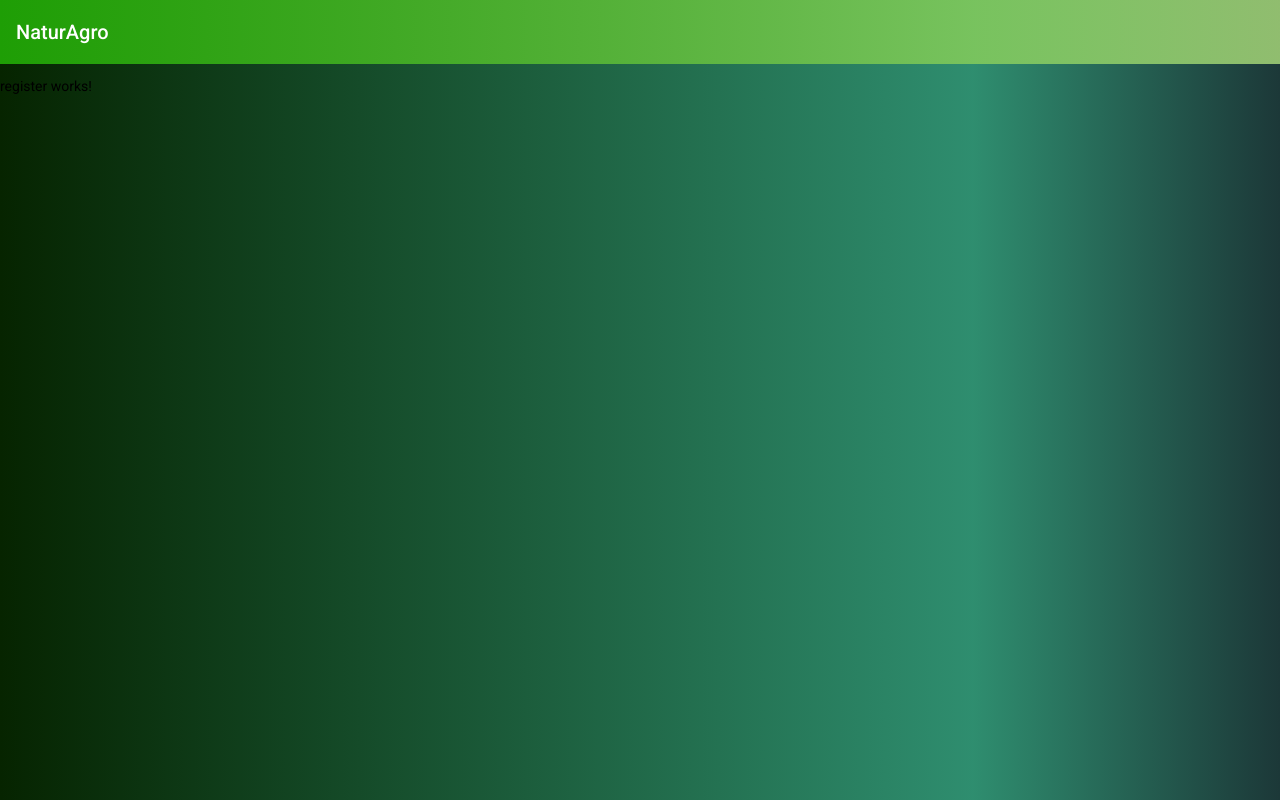
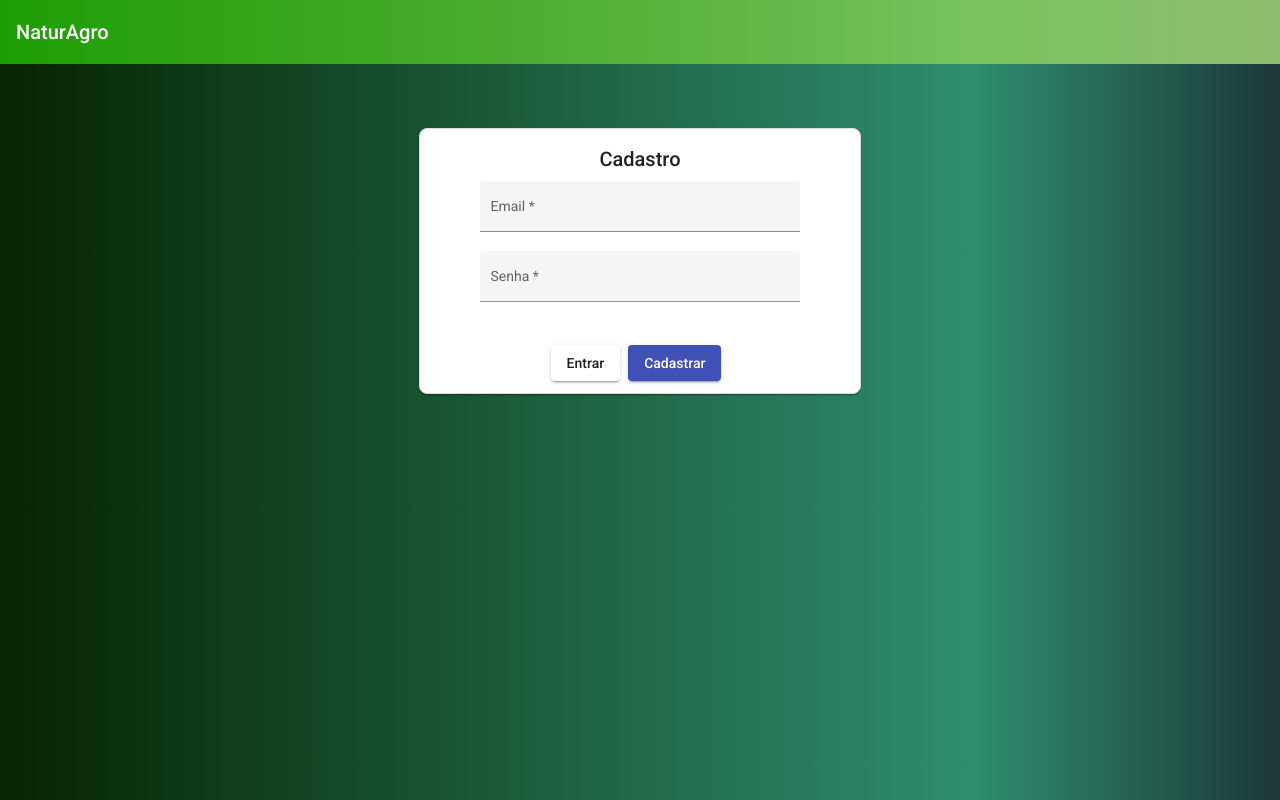
Before and after one commit to victorgiuliano2162/projeto-ang-spring, an Angular app in the folder angular-front/: page /new in a window 1280 px wide. Built offline with nearby package versions, Linux system fonts and the light colour scheme.

Commit message:
also doesnt work propely

```diff
--- a/angular-front/src/app/components/register/register.component.html
+++ b/angular-front/src/app/components/register/register.component.html
@@ -1 +1,21 @@
-<p>register works!</p>
+<mat-card>
+  <mat-card-header>
+    <mat-card-title class="centered-title">Cadastro</mat-card-title>
+  </mat-card-header>
+  <mat-card-content>
+    <form [formGroup]="registerForm">
+      <mat-form-field class="example-full-width" appearance="fill">
+        <mat-label>Email</mat-label>
+        <input matInput formControlName="email" type="email" placeholder="Email">
+      </mat-form-field>
+      <mat-form-field class="exemple-full-width" appearance="fill">
+        <mat-label>Senha</mat-label>
+        <input matInput formControlName="password" type="password" placeholder="Senha">
+      </mat-form-field>
+    </form>
+  </mat-card-content>
+  <mat-card-actions>
+    <button mat-raised-button>Entrar</button>
+    <button mat-raised-button color="primary" type="submit">Cadastrar</button>
+  </mat-card-actions>
+</mat-card>
--- a/angular-front/src/app/components/register/register.component.scss
+++ b/angular-front/src/app/components/register/register.component.scss
@@ -0,0 +1,28 @@
+mat-card {
+  max-width: 400px;
+  margin: 4rem auto;
+  padding: 2rem;
+  text-align: center;
+  align-content: center;
+  align-items: center;
+
+
+  padding: 20px;
+  border: 1px solid #ddd;
+  box-shadow: 3px 3px 8px rgba(0, 0, 0, 0.2), inset 0 0 10px rgba(0, 0, 0, 0.1);
+  border-radius: 8px;
+  background-color: #fff;
+
+}
+
+mat-form-field {
+  width: 80%;
+}
+
+mat-card-header {
+  display: flex;
+  justify-content: center;
+  align-items: center;
+  text-align: center;
+  border: 1em;
+}
--- a/angular-front/src/app/components/register/register.component.ts
+++ b/angular-front/src/app/components/register/register.component.ts
@@ -1,4 +1,5 @@
 import { Component, OnInit } from '@angular/core';
+import { FormBuilder, FormGroup, Validators } from '@angular/forms';
 
 @Component({
   selector: 'app-register',
@@ -7,7 +8,16 @@ import { Component, OnInit } from '@angular/core';
 })
 export class RegisterComponent implements OnInit {
 
-  constructor() { }
+  registerForm: FormGroup;
+
+  constructor(private fb: FormBuilder) {
+    this.registerForm = fb.group({
+      _id: [''],
+      email: ['', Validators.required, Validators.email],
+      password: ['', Validators.required],
+      produtos: [],
+    })
+  }
 
   ngOnInit(): void {
   }
```
